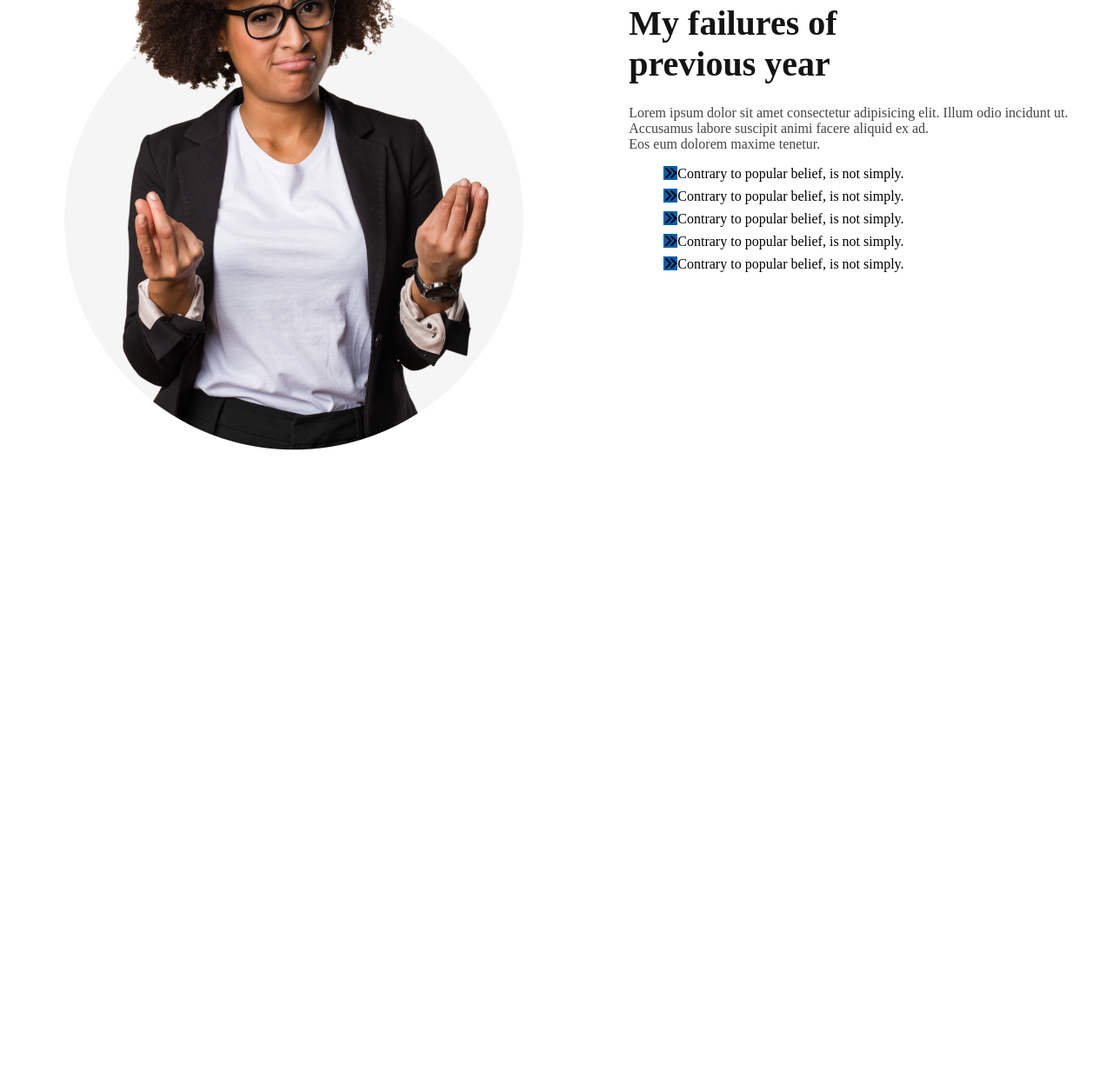
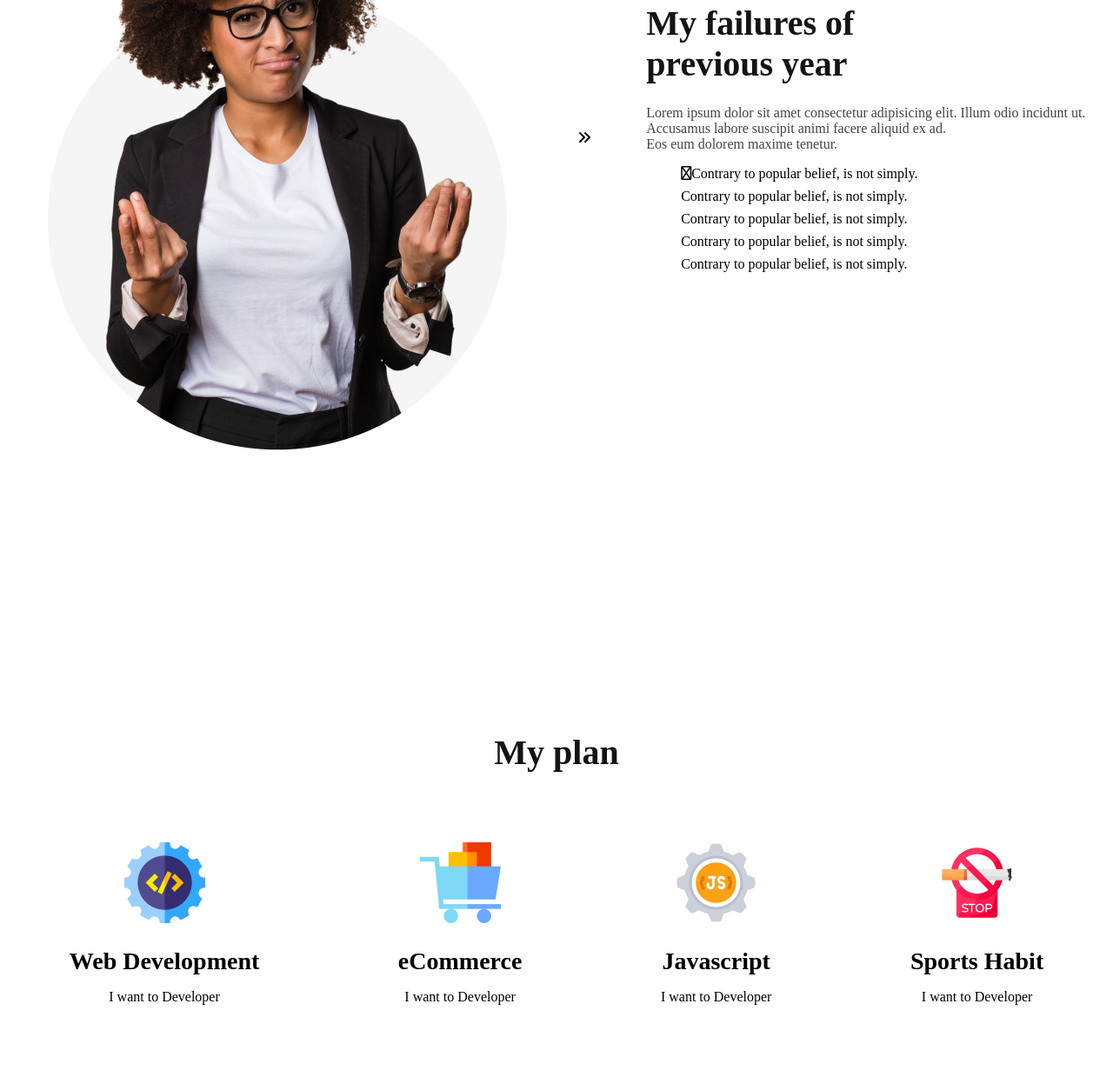
Before and after one commit to Safayet2002/asset-one, a plain HTML site: page index.html in a window 1280 px wide. Shown: the part 1196-2435 px from the top of the page at 87% size. Before the commit the page ends 1878 px from the top, so only its background shows below. Drawn offline with Linux system fonts and the light colour scheme.

Commit message:
My Failure and My Plan Section Done

```diff
--- a/index.html
+++ b/index.html
@@ -7,8 +7,8 @@
     <title>New Year, New Me</title>
 
     <!-- external links -->
+    <link rel="stylesheet" href="styles/style.css">
     <script src="https://kit.fontawesome.com/9bc2c8c995.js" crossorigin="anonymous"></script>
-    <link rel="stylesheet" href="styles/style.css">
 
 </head>
 <body>
@@ -40,7 +40,7 @@
         <section class="failures-section">
             <div class="my-failures">
 
-                <div class="failure-img"><img src="images/person.png" alt=""></div>
+                <div class="failure-img"><img src="images/person.png" alt=""></div><i class="fa-solid fa-angles-right"></i>
 
 
                 <div class="failure-content">
@@ -49,11 +49,11 @@
 
                     <!-- Failures list items -->
                     <ul class="list-items">
-                    <div><li><i class="fa-solid fa-angles-right"></i>Contrary to popular belief, is not simply.</li></div>
-                    <li><i class="fa-solid fa-angles-right"></i>Contrary to popular belief, is not simply.</li>
-                    <li><i class="fa-solid fa-angles-right"></i>Contrary to popular belief, is not simply.</li>
-                    <li><i class="fa-solid fa-angles-right"></i>Contrary to popular belief, is not simply.</li>
-                    <li><i class="fa-solid fa-angles-right"></i>Contrary to popular belief, is not simply.</li>
+                    <li><i class="fa-regular fa-angles-right"></i>Contrary to popular belief, is not simply.</li>
+                    <li>Contrary to popular belief, is not simply.</li>
+                    <li>Contrary to popular belief, is not simply.</li>
+                    <li>Contrary to popular belief, is not simply.</li>
+                    <li>Contrary to popular belief, is not simply.</li>
                     </ul>
 
                 </div>
@@ -62,6 +62,36 @@
         <!-- End Failures Section -->
 
 
+
+        <!-- Start Plan Section -->
+        <section class="plan">
+            <h3 class="plan-title">My plan</h3>
+            <div class="plan-items">
+                <div class="web">
+                    <img src="images/icons/web.png" alt="">
+                    <h4 class="margin-title">Web Development</h4>
+                    <p class="plan-description">I want to Developer</p>
+                </div>
+                <div class="web">
+                    <img src="images/icons/ecom.png" alt="">
+                    <h4 class="margin-title">eCommerce</h4>
+                    <p class="plan-description">I want to Developer</p>
+                </div>
+                <div class="web">
+                    <img src="images/icons/js.png" alt="">
+                    <h4 class="margin-title">Javascript</h4>
+                    <p class="plan-description">I want to Developer</p>
+                </div>
+                <div class="web">
+                    <img src="images/icons/smoke.png" alt="">
+                    <h4 class="margin-title">Sports Habit</h4>
+                    <p class="plan-description">I want to Developer</p>
+                </div>
+            </div>
+        </section>
+        <!-- End Plan Section -->
+
+
     </Main>
     <!-- End Main Section -->
 
--- a/styles/style.css
+++ b/styles/style.css
@@ -37,7 +37,7 @@ h1{
 
 
 
-/* Styles Header Section */
+/* Styles Failures Section */
 .my-failures{
     display: flex;
     justify-content: space-around;
@@ -64,7 +64,39 @@ h1{
 ul, li{
     margin-top: 8px;
 }
-.fa-solid{
-    background-color: #005FAC;
+.fa-regular{
+    font-size: 16px;
 }
-/* Done Header Section */
+/* Done Failures Section */
+
+
+
+
+/* Styles Plan Section */
+.plan{
+    text-align: center;
+    padding: 160px 0px;
+}
+.plan-title{
+    color: #151414;
+    font-size: 40px;
+    font-weight: 700;
+}
+.plan-items h4{
+    font-size: 28px;
+    font-weight: 700;
+}
+.plan-items{
+    display: flex;
+    justify-content: space-around;
+    padding: 80px 0px;
+    align-items: center;
+}
+.margin-title{
+    margin-top: 24px;
+}
+.plan-description{
+    margin-top: 16px;
+}
+
+/* Done Plan Section */
```
